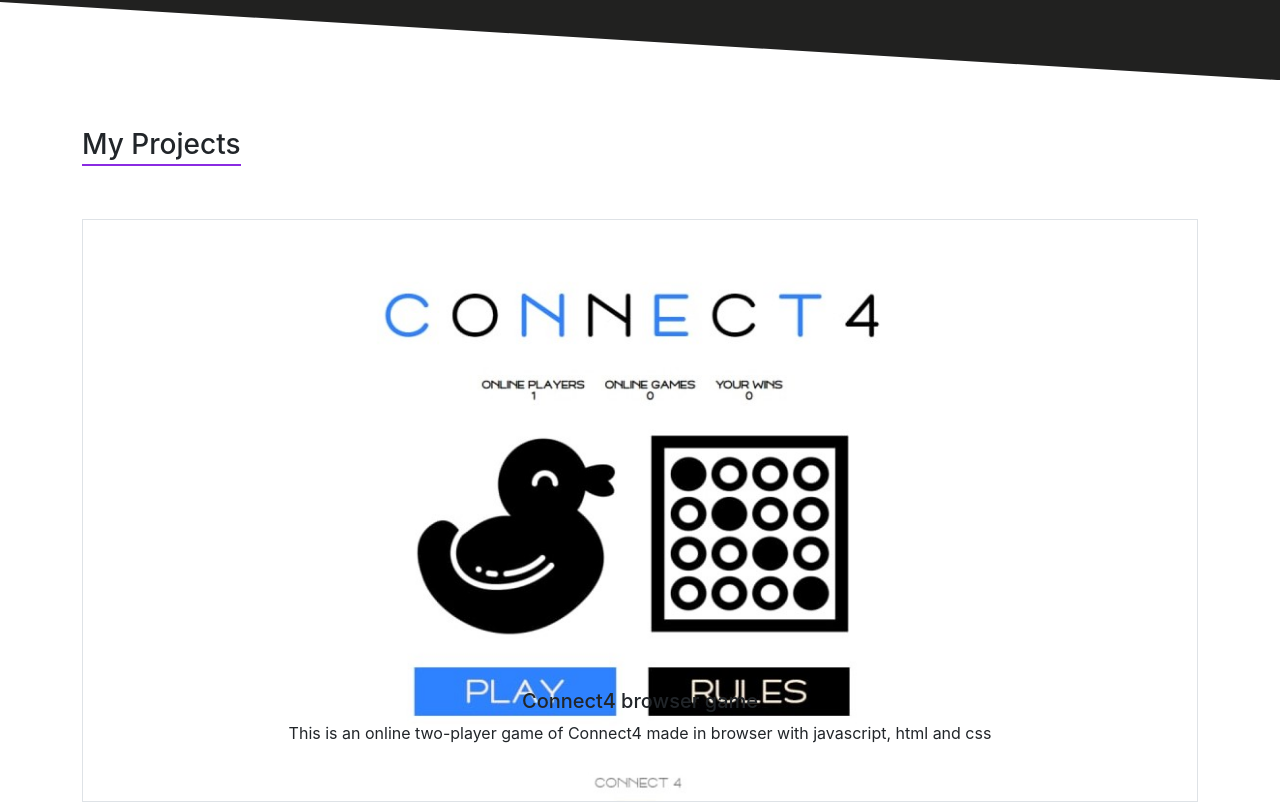
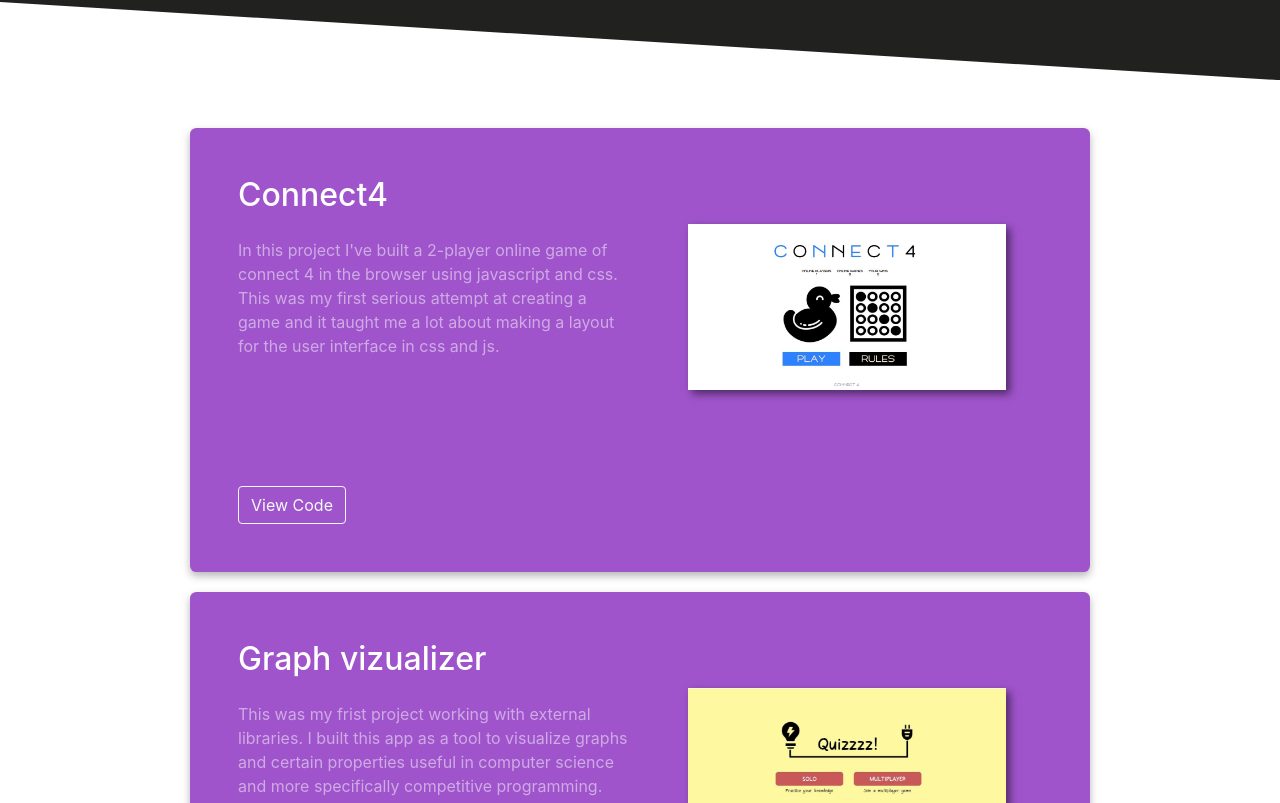
Before and after one commit to tdrAndrei/Portofolio, a React (Create React App) app: page / in a window 1280 px wide. Shown: the part 2473-3276 px from the top of the page. Built offline with nearby package versions, Linux system fonts and the light colour scheme.

Commit message:
implemented cards. Still needs layout finishing

```diff
--- a/src/components/Projects/index.css
+++ b/src/components/Projects/index.css
@@ -0,0 +1,19 @@
+.project-card{
+    position: relative;
+    background-color: #9f54cb;
+    border-radius: 0.4rem;
+    max-width: 900px;
+    box-shadow: 0 4px 8px 0 rgba(0, 0, 0, 0.289);
+}
+
+.project-card img {
+    box-shadow: 4px 4px 8px rgba(0, 0, 0, 0.5);
+}
+
+.project-card-text{
+    color: white;
+}
+
+#cardGrid{
+    gap: 20px;
+}
--- a/src/components/Projects/index.jsx
+++ b/src/components/Projects/index.jsx
@@ -1,65 +1,36 @@
 import React from 'react'
 import "./index.css"
+import ProjectCard from './project_card'
 import test1 from "./connect4.jpg"
 import test2 from "./quiz.jpg"
 import test3 from "./test3.jpg"
 
 function Projects() {
-  return (
-    <section id="Projects" className='w-100 p-5'>
-        <div className='container-lg'>
-            <div className="row">
-                <div className="col-sm-12">
-                    <div className='d-flex justify-content-sm-start justify-content-center'>
-                        <h3 className='title'>My Projects</h3>
-                    </div>
-                </div>
+
+    const card1 = {
+        title: "Connect4",
+        description: "In this project I've built a 2-player online game of connect 4 in the browser using javascript and css. This was my first serious attempt at creating a game and it taught me a lot about making a layout for the user interface in css and js."
+    }
+
+    const card2 = {
+        title: "Graph vizualizer",
+        description: "This was my frist project working with external libraries. I built this app as a tool to visualize graphs and certain properties useful in computer science and more specifically competitive programming."
+    }
+
+    const card3 = {
+        title: "Quizzzz",
+        description: "Quizzzz is a game I've made together with 5 classmates as part of a group project. Developing this app introduced me to java's back-end framework Spring and taught me import design patterns in software engineering."
+    }
+
+    return (
+        <section id="Projects" className='w-100 p-5'>
+            <div id="cardGrid" className="container-lg d-flex flex-column justify-content-center">
+                <ProjectCard text={card1} source={test1}></ProjectCard>
+                <ProjectCard text={card2} source={test2}></ProjectCard>
+                <ProjectCard text={card3} source={test3}></ProjectCard>
             </div>
-            <div className="row mt-5">
-                <div className="col-sm-12 carouselBox">
-                    <div id="projectCarousel" className="carousel slide border" data-bs-ride="carousel">
-                        <div className="carousel-indicators">
-                            <button type="button" data-bs-target="#projectCarousel" data-bs-slide-to="0" className="active" aria-current="true" aria-label="Slide 1"></button>
-                            <button type="button" data-bs-target="#projectCarousel" data-bs-slide-to="1" aria-label="Slide 2"></button>
-                            <button type="button" data-bs-target="#projectCarousel" data-bs-slide-to="2" aria-label="Slide 3"></button>
-                        </div>
-                        <div className="carousel-inner">
-                            <div className="carousel-item active">
-                                <img src={test1} className="d-block img-fluid w-100 h-100" alt="..."/>
-                                <div className="carousel-caption d-none d-md-block">
-                                    <h5 className='text-dark'>Connect4 browser game</h5>
-                                    <p className='text-dark'>This is an online two-player game of Connect4 made in browser with javascript, html and css</p>
-                                </div>
-                            </div>
-                            <div className="carousel-item">
-                                <img src={test2} className="d-block img-fluid w-100 h-100" alt="..."/>
-                                <div className="carousel-caption d-none d-md-block">
-                                    <h5>Second slide label</h5>
-                                    <p>Some representative placeholder content for the second slide.</p>
-                                </div>
-                            </div>
-                            <div className="carousel-item">
-                                <img src={test3} className="d-block img-fluid w-100 h-100" alt="..."/>
-                                <div className="carousel-caption d-none d-md-block">
-                                    <h5>Third slide label</h5>
-                                    <p>Some representative placeholder content for the third slide.</p>
-                                </div>
-                            </div>
-                        </div>
-                        <button className="carousel-control-prev" type="button" data-bs-target="#projectCarousel" data-bs-slide="prev">
-                            <span className="carousel-control-prev-icon blue" aria-hidden="true"></span>
-                            <span className="visually-hidden">Previous</span>
-                        </button>
-                        <button className="carousel-control-next" type="button" data-bs-target="#projectCarousel" data-bs-slide="next">
-                            <span className="carousel-control-next-icon" aria-hidden="true"></span>
-                            <span className="visually-hidden">Next</span>
-                        </button>
-                    </div>
-                </div>
-            </div>
-        </div>
-    </section>
-  )
+        </section>
+    )
 }
 
 export default Projects
--- /dev/null
+++ b/src/components/Projects/project_card.jsx
@@ -0,0 +1,27 @@
+import React from 'react'
+
+function ProjectCard(props) {
+  console.log(props);
+  return (
+    <div className='project-card container-fluid d-flex flex-column align-itmes-center p-5'>
+        <div className="row pb-5">
+            <div className="col-sm-6 project-card-text">
+                <div className="">
+                    <h2 className='mb-4'>{props.text.title}</h2>
+                    <p className='text-white-50'>{props.text.description}</p>
+                </div>
+            </div>
+            <div className="col-sm-6 p-5 d-flex flex-column justify-content-center align-items-center">
+                <img className="img-fluid" src={props.source} alt="Project thumbnail"></img>
+            </div>
+        </div>
+        <div className="row">
+            <div className="col-sm-5">
+                <button type="button" className='btn btn-outline-light'>View Code</button>
+            </div>
+        </div>
+    </div>
+  )
+}
+
+export default ProjectCard
```
